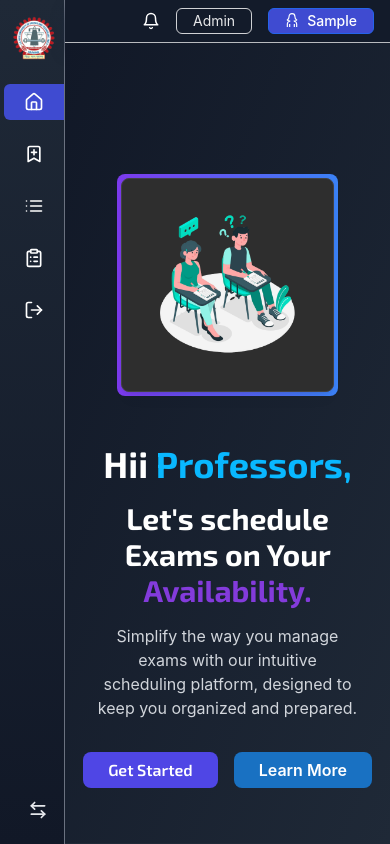
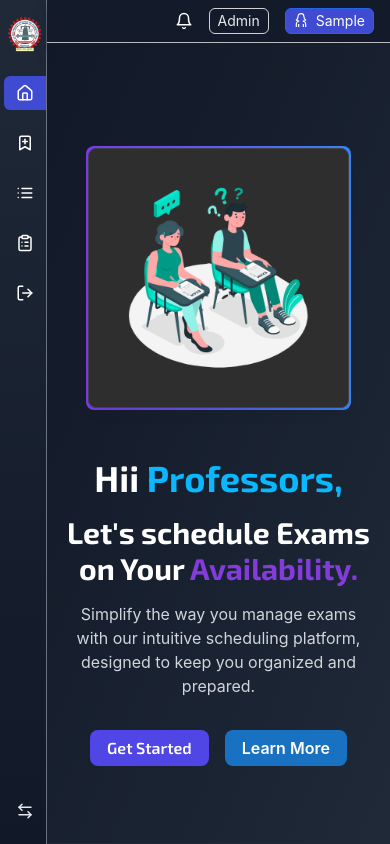
Before and after one commit to Ak4shKr/ymca-exam, a React (Vite) app in the folder Frontend/: page / in a window 390 px wide. Built offline with nearby package versions, Linux system fonts and the light colour scheme; sample sign-in values are in the browser's storage.

Commit message:
Hero section has enhaced for mobile view

```diff
--- a/Frontend/src/Hero/Contact.jsx
+++ b/Frontend/src/Hero/Contact.jsx
@@ -45,25 +45,25 @@ export const Contact = () => {
     }
   };
   return (
-    <div className="w-[90%] mx-auto pt-12 mt-16">
+    <div className="md:w-[90%] mx-auto pt-12 mt-16">
       <div className="text-center mb-8">
-        <h1 className="text-3xl font-exo font-semibold text-white mb-2">
+        <h1 className="text-3xl  font-exo font-semibold text-white mb-2">
           Contact Us
         </h1>
-        <p className="text-sm font-exo text-white mt-1">
+        <p className="text-sm px-2 font-exo text-white mt-1">
           We are honoured to receive your comments and suggestions. Please feel
           free to contact us:
         </p>
       </div>
 
-      <div className="flex flex-col lg:flex-row justify-between items-center bg-[#101010] px-6 py-8 rounded-lg shadow-xl">
+      <div className="flex flex-col lg:flex-row justify-between items-center bg-[#101010] px-2 md:px-6 py-8 rounded-lg shadow-xl">
         {/* Left Form */}
         <div className="w-full lg:w-1/2 mb-8 lg:mb-0">
           {/* <h2 className="text-2xl font-exo font-bold text-white mb-6">
                 Send Us A Message
               </h2> */}
           <form className="space-y-4 w-[90%] mx-auto" onSubmit={handleSubmit}>
-            <div className="flex gap-4">
+            <div className="flex gap-2 md:gap-4">
               <Input.Wrapper label="Name" size="xs" className="w-1/2">
                 <Input
                   size="xs"
@@ -109,13 +109,13 @@ export const Contact = () => {
         </div>
 
         {/* Right Contact Info */}
-        <div className="w-full lg:w-[48%] text-white">
+        <div className="w-full lg:w-[48%] text-white px-2">
           <div className="w-full md:w-[80%] lg:w-[70%] mx-auto space-y-4">
-            <h2 className="text-2xl font-exo font-semibold mb-6">
+            <h2 className="text-xl font-exo font-semibold mb-4">
               Get In Touch
             </h2>
-            <div className="space-y-4">
-              <p className="text-md">
+            <div className="space-y-2">
+              <p className="text-sm">
                 <span className="font-semibold">Email:</span>{" "}
                 <a
                   href="mailto:akashsahabanaul@gmail.com"
@@ -124,7 +124,7 @@ export const Contact = () => {
                   akashsahabanaul@gmail.com
                 </a>
               </p>
-              <p className="text-md">
+              <p className="text-sm">
                 <span className="font-semibold">Phone:</span>{" "}
                 <a className="text-indigo-400 hover:text-indigo-300 transition-colors">
                   +91 76670 XXXXX
@@ -173,7 +173,7 @@ export const Contact = () => {
       </div>
 
       {/* Footer - Copyright */}
-      <div className="text-center text-base text-gray-400 mt-12">
+      <div className="text-center text-sm text-gray-400 mt-12 ">
         <p>&copy; {new Date().getFullYear()} YMCA. All Rights Reserved.</p>
       </div>
     </div>
--- a/Frontend/src/Hero/Faqs.jsx
+++ b/Frontend/src/Hero/Faqs.jsx
@@ -13,14 +13,14 @@ export const Faqs = () => {
     </Accordion.Item>
   ));
   return (
-    <div className="w-[90%] md:w-[80%] mt-16 mx-auto py-8">
+    <div className="w-[98%] md:w-[80%] mt-16 mx-auto py-8">
       <div className="text-center mb-8">
         <h1 className="text-3xl font-exo font-semibold text-white">
           Frequently Asked Questions
         </h1>
       </div>
       <div className="bg-[#141313] p-2 rounded-md shadow-lg">
-        <Accordion transitionDuration={500} className="p-2 md:p-4 mx-auto">
+        <Accordion transitionDuration={500} className="py-2 md:p-4 mx-auto">
           {faqItems}
         </Accordion>
       </div>
--- a/Frontend/src/Hero/Features.jsx
+++ b/Frontend/src/Hero/Features.jsx
@@ -3,7 +3,7 @@ import { featuresData } from "../Data/data";
 
 export const Features = () => {
   return (
-    <div className="py-12 px-4 md:px-8 bg-dark text-white">
+    <div className="py-12 md:px-8 bg-dark text-white">
       <div className="text-center mb-8">
         <h1 className="text-3xl font-exo font-semibold text-white">
           Why Choose Us
--- a/Frontend/src/Hero/Landing.jsx
+++ b/Frontend/src/Hero/Landing.jsx
@@ -3,7 +3,7 @@ import { motion } from "motion/react";
 
 export const Landing = () => {
   return (
-    <div className="flex flex-col-reverse md:flex-row items-center justify-center min-h-screen px-4 md:px-8 py-8 md:py-0 gap-12 md:gap-12">
+    <div className="flex flex-col-reverse md:flex-row items-center justify-center min-h-[94vh] md:px-8 py-8 md:py-0 gap-12 md:gap-12">
       {/* Text Content */}
       <div className="w-full md:w-[60%] text-white text-center md:text-left">
         <motion.div
@@ -26,7 +26,7 @@ export const Landing = () => {
           <div className="flex gap-4 justify-center md:justify-start">
             <motion.div whileHover={{ scale: 1.1 }} whileTap={{ scale: 0.9 }}>
               <Button
-                className="bg-indigo-600 hover:bg-indigo-700 transition-all duration-300 font-exo px-6 py-2 text-base"
+                className="bg-indigo-600 hover:bg-indigo-700 transition-all duration-300 font-exo px-4 py-2 text-base"
                 radius="md"
               >
                 <a href="/book-exam">Get Started</a>
@@ -34,7 +34,7 @@ export const Landing = () => {
             </motion.div>
             <motion.div whileHover={{ scale: 1.1 }} whileTap={{ scale: 0.9 }}>
               <Button
-                className="hover:bg-blue-600 transition-all duration-300 px-6 py-2 text-base"
+                className="hover:bg-blue-600 transition-all duration-300 px-4 py-2 text-base"
                 radius="md"
               >
                 Learn More
@@ -51,7 +51,7 @@ export const Landing = () => {
           animate={{ opacity: 1, scale: 1 }}
           transition={{ duration: 0.6 }}
         >
-          <div className="bg-gradient-to-r from-violet-600 to-blue-500 p-1 rounded-lg">
+          <div className="bg-gradient-to-r from-violet-600 to-blue-500 p-[2px] rounded-lg">
             <Card shadow="sm" padding="xl" radius="md" withBorder>
               <motion.div
                 animate={{
--- a/Frontend/src/components/common/Navbar.jsx
+++ b/Frontend/src/components/common/Navbar.jsx
@@ -22,18 +22,19 @@ export const Navbar = () => {
           <Tooltip label="Admin" position="left" color="dark" withArrow>
             <button
               // onClick={() => setModalOpen(true)}
-              className=" text-white/90 text-sm p-[2px] px-4 border border-white/80  rounded-md hover:text-red-500 "
+              className=" text-white/90 text-sm p-[2px] px-2 border border-white/80  rounded-md hover:text-red-500 "
             >
               <a href="/dashboard">Admin</a>
             </button>
           </Tooltip>
           <Tooltip label="UserName" position="left" color="dark" withArrow>
-            <button className="font-medium text-sm text-white p-[2px] px-4 border bg-[#3f4bd1] border-blue-600  rounded-md">
+            <button className="text-sm text-white p-[2px] px-2 border bg-[#3f4bd1] border-blue-600  rounded-md">
               {gender == "male" ? (
                 <CgBoy className="inline-block mr-2 mb-1 " />
               ) : (
                 <GrUserFemale className="inline-block mr-2 mb-1" />
               )}
+
               <span>{getUser().name.split(" ")[0]}</span>
             </button>
           </Tooltip>
--- a/Frontend/src/components/common/Sidebar.jsx
+++ b/Frontend/src/components/common/Sidebar.jsx
@@ -87,7 +87,7 @@ export const Sidebar = () => {
         {/* Logo Section */}
         <div className="sidebar__logo mb-6 mt-2 flex justify-center">
           <a href="/">
-            <img src="/logo/ymca_logo.png" alt="YMCA Logo" width="44" />
+            <img src="/logo/ymca_logo.png" alt="YMCA Logo" width="36" />
           </a>
         </div>
 
@@ -112,13 +112,13 @@ export const Sidebar = () => {
                       }
                     : undefined
                 }
-                className={`sidebar__menu-item flex items-center gap-3 py-2 px-5 rounded-l-md text-md font-semibold cursor-pointer transition-colors ${
+                className={`sidebar__menu-item flex items-center gap-3 py-2 px-3 rounded-l-md text-md font-semibold cursor-pointer transition-colors ${
                   location.pathname === item.path
                     ? "bg-[#3f4bd1]"
                     : "hover:bg-[#3f4bd16b]"
                 }`}
               >
-                <item.icon size={20} className="text-white" />
+                <item.icon size={18} className="text-white" />
                 {toggle && (
                   <span className="text-white/90 truncate ">{item.name}</span>
                 )}
@@ -129,10 +129,10 @@ export const Sidebar = () => {
       </div>
 
       {/* Bottom Icon */}
-      <div className="flex justify-end px-4 mb-4">
+      <div className="flex justify-end px-3 mb-4">
         <Tooltip label="Toggle Sidebar" withArrow color="dark" position="right">
           <ArrowLeftRight
-            size={20}
+            size={18}
             className="text-gray-200 hover:text-[#3f4bd1] cursor-pointer"
             onClick={handleToggle}
           />
```
